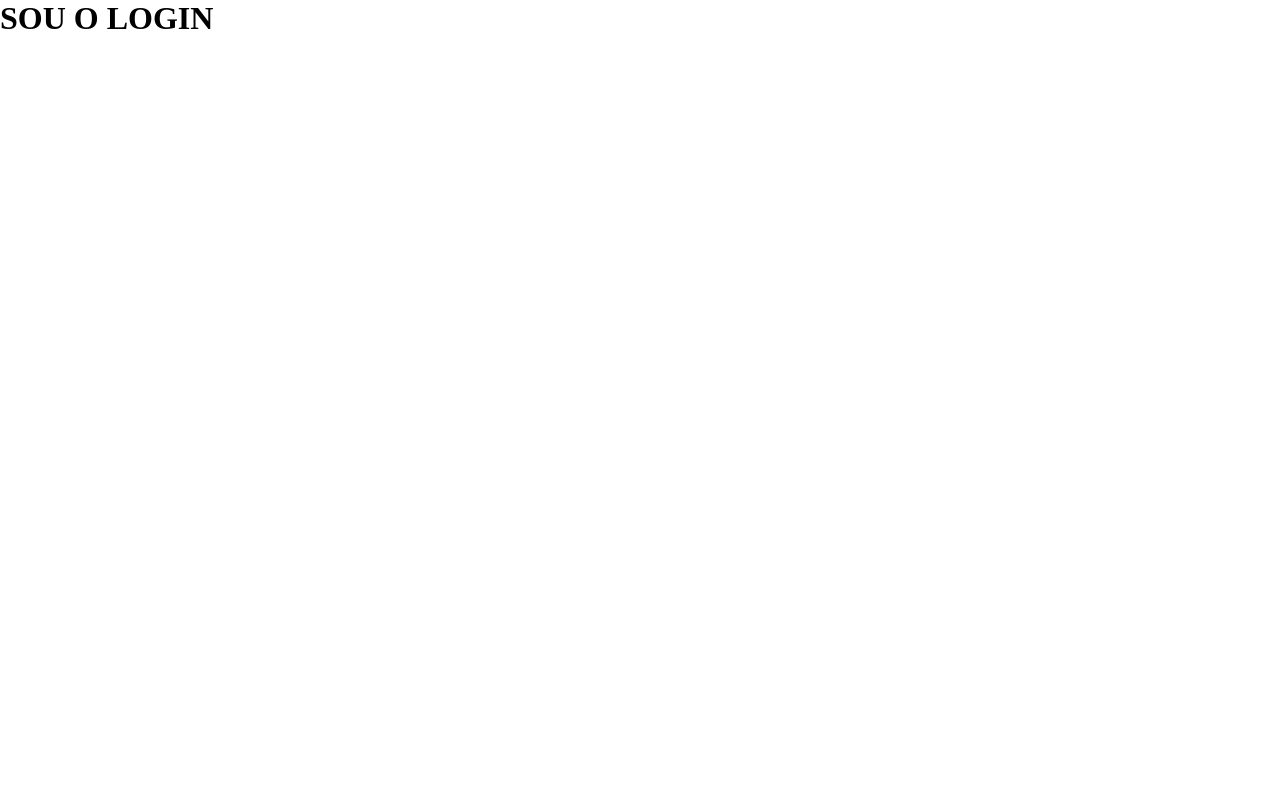
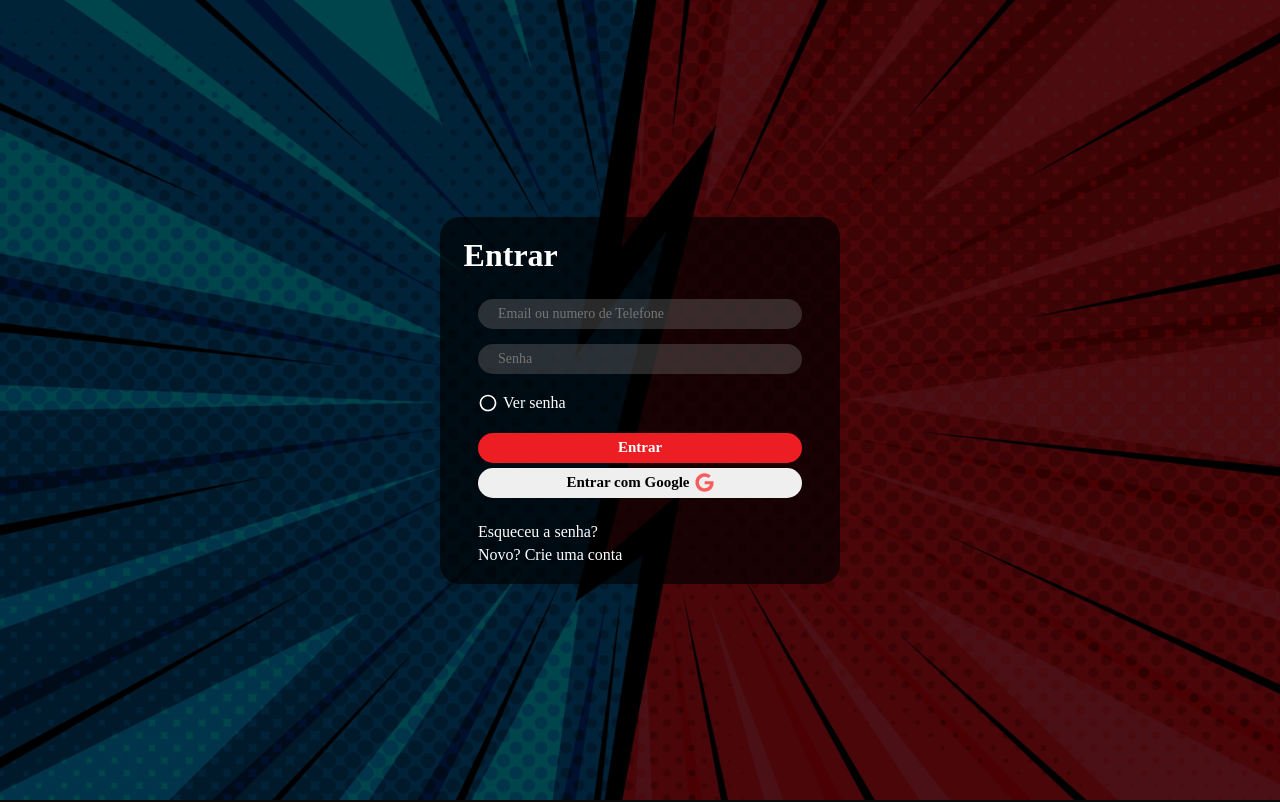
Before and after one commit to ManuelPiresLuis01/MARVEL_FAN_FRONT, a React (Vite) app in the folder marvel_fan/: page /auth/login in a window 1280 px wide. Shown: the top 802 px of the page. Built offline with nearby package versions, Linux system fonts and the light colour scheme.

Commit message:
feat: implement login and registration forms with styling

```diff
--- a/marvel_fan/src/components/menu/menu.module.css
+++ b/marvel_fan/src/components/menu/menu.module.css
@@ -36,7 +36,7 @@ transform: scale(1.1);
     gap: 20px;
 }
 
-.authLinks div{
+.authLinks a{
     display: block;
     border-radius: 20px;
     width: 120px;
--- a/marvel_fan/src/components/menu/menu.tsx
+++ b/marvel_fan/src/components/menu/menu.tsx
@@ -15,8 +15,8 @@ const Menu = ()   => {
           </ul>
 
           <div className={Style.authLinks}>
-              <div title="Entrar" className={Style.login} >Entrar</div>
-              <div title="Registrar-se" className={Style.registration} >Cadastrar-se</div>
+              <Link to="/auth/login" title="Entrar" className={Style.login} >Entrar</Link>
+              <Link to="/auth/register" title="Registrar-se" className={Style.registration} >Cadastrar-se</Link>
           </div>
         </nav>
   );
--- a/marvel_fan/src/components/ui/marvelLogo/Logo.module.css
+++ b/marvel_fan/src/components/ui/marvelLogo/Logo.module.css
@@ -12,6 +12,7 @@
   overflow: hidden;
   letter-spacing: 1px;
   text-transform: uppercase;
+  width: 220px;
 }
 
 .marvelLogo a{
--- a/marvel_fan/src/pages/auth/login.tsx
+++ b/marvel_fan/src/pages/auth/login.tsx
@@ -1,7 +1,33 @@
-const Login = ()=>{
+import Footer from "../../components/footer/footer";
+//import Logo from "../../components/ui/marvelLogo/Logo";
+import { FaGoogle } from "react-icons/fa";
+import { MdRadioButtonUnchecked } from "react-icons/md";
+import { LuCircleCheck } from "react-icons/lu";
+import Style from "./style/index.module.css"
+import { useState } from "react";
+import { Link } from "react-router-dom";
+
+const Login = () => {
+    const [remember, setRemember] = useState<boolean>(false)
+    const [error, setError] = useState<string>("");
     return (
         <div>
-            <h1>SOU O LOGIN</h1>
+            <div className={Style.container}>
+                <form>
+                    <h1>Entrar</h1>
+                    <input type="text" placeholder="Email ou numero de Telefone" />
+                    <input type={!remember ? "password" : "text"} placeholder="Senha" />
+                    <p className={Style.remember} onClick={() => setRemember(!remember)}><i>{!remember ? <MdRadioButtonUnchecked /> : <LuCircleCheck className={Style.red} />}</i>Ver senha</p>
+                     {error && <p className={Style.error}>{error}</p>}
+                    <button className={Style.login}>Entrar</button>
+                    <button className={Style.google}>Entrar com Google <i className={Style.red} ><FaGoogle /></i></button>
+                    <div className={Style.authlinks}>
+                        <Link to={""}>Esqueceu a senha?</Link>
+                        <p>Novo? <Link to={"/auth/registration"}>Crie uma conta</Link></p>
+                    </div>
+                </form>
+            </div>
+            <Footer />
         </div>
     )
 }
--- a/marvel_fan/src/pages/auth/registration.tsx
+++ b/marvel_fan/src/pages/auth/registration.tsx
@@ -1,7 +1,33 @@
-const Registration = ()=>{
+import Footer from "../../components/footer/footer";
+//import Logo from "../../components/ui/marvelLogo/Logo";
+import { FaGoogle } from "react-icons/fa";
+import { MdRadioButtonUnchecked } from "react-icons/md";
+import { LuCircleCheck } from "react-icons/lu";
+import Style from "./style/index.module.css"
+import { useState } from "react";
+import { Link } from "react-router-dom";
+
+const Registration = () => {
+    const [remember, setRemember] = useState<boolean>(false)
+    const [error, setError] = useState<string>("");
     return (
         <div>
-            <h1>SOU O REGISTRATION</h1>
+            <div className={Style.container}>
+                <form>
+                    <h1>Registro</h1>
+                    <input type="text" placeholder="Email ou numero de Telefone" />
+                    <input type={!remember ? "password" : "text"} placeholder="Senha" />
+                    <p className={Style.remember} onClick={() => setRemember(!remember)}><i>{!remember ? <MdRadioButtonUnchecked /> : <LuCircleCheck className={Style.red} />}</i>Ver senha</p>
+                     <p className={Style.error}>{error}</p>
+                    <button className={Style.login}>Entrar</button>
+                    <button className={Style.google}>Entrar com Google <i className={Style.red} ><FaGoogle /></i></button>
+                    <div className={Style.authlinks}>
+                        <Link to={""}>Esqueceu a senha?</Link>
+                        <p>Novo? <Link to={"/auth/registration"}>Crie uma conta</Link></p>
+                    </div>
+                </form>
+            </div>
+            <Footer />
         </div>
     )
 }
--- a/marvel_fan/src/pages/auth/style/index.module.css
+++ b/marvel_fan/src/pages/auth/style/index.module.css
@@ -0,0 +1,117 @@
+.container {
+    background: url(../../../../public/4844928.jpg);
+    height: 100dvh;
+    background-position: center;
+    background-size: cover;
+    background-blend-mode: color;
+    background-color: #000000b4;
+    display: flex;
+    justify-content: center;
+    color: white;
+    align-items: center;
+}
+
+.logo {
+    position: fixed;
+    top: 30px;
+    left: 30px;
+}
+
+.container h1 {
+    margin: 0 0 20px 0;
+    text-align: left;
+    width: 98%;
+}
+
+.container form {
+    background-color: #000000a8;
+    display: flex;
+    flex-direction: column;
+    align-items: center;
+    gap: 5px;
+    width: 400px;
+    border-radius: 20px;
+    padding: 20px;
+}
+
+.container input,
+.container button,
+.remember ,.authlinks{
+    width: 90%;
+}
+
+.container input {
+    border-radius: 30px;
+    height: 30px;
+    margin-bottom: 10px;
+    padding: 0 20px;
+    background-color: #80808052;
+    font-size: 14px;
+    color: white;
+    outline: none;
+}
+
+.container button {
+    display: flex;
+    justify-content: center;
+    align-items: center;
+    gap: 5px;
+    font-weight: bold;
+    height: 30px;
+    font-size: 15px;
+    border-radius: 30px;
+    cursor: pointer;
+}
+
+.container button i{
+    font-size: 19px;
+    margin-top: 5px;
+}
+.login {
+    background-color: #ed1d24;
+    color: white;
+
+}
+
+.login:hover{
+     background-color: #9e0308;
+}
+
+.google:hover{
+    background-color: #cacaca;
+}
+.remember {
+    display: flex;
+    align-items: center;
+    margin-bottom: 10px;
+    gap: 5px;
+}
+
+.remember i {
+    margin-top: 4px;
+    font-size: 20px;
+}
+
+.red {
+    color: #ff00009d;
+}
+
+.authlinks{
+    margin-top: 20px;
+    display: flex;
+    flex-direction: column;
+    gap: 5px;
+}
+
+.authlinks a:hover{
+   color: #ff00009d;
+}
+
+.error{
+    color: #ff00009d;
+    font-size: 14px;
+    margin-bottom: 10px;
+    display: flex;
+    align-items: center;
+    text-align: center;
+}
```
